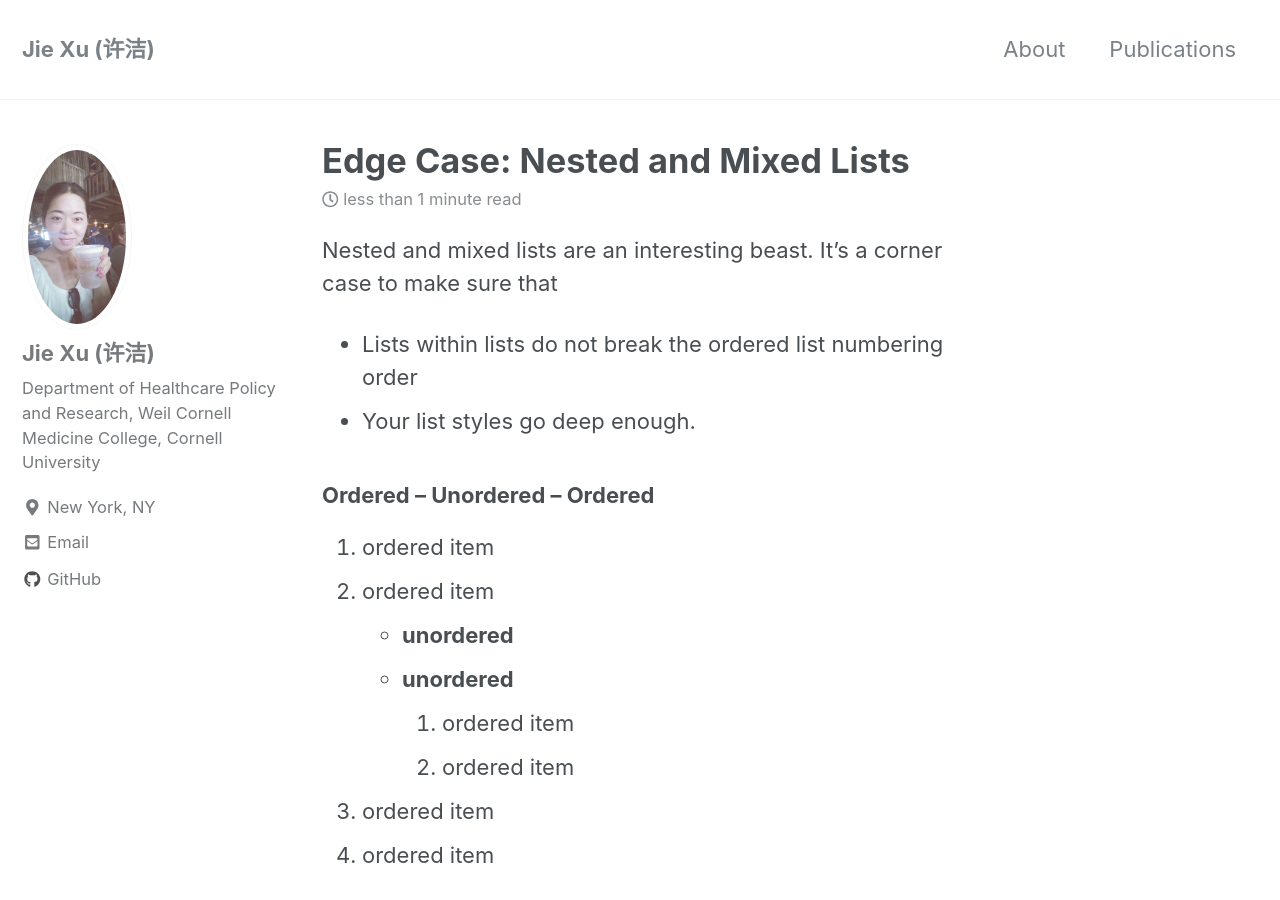
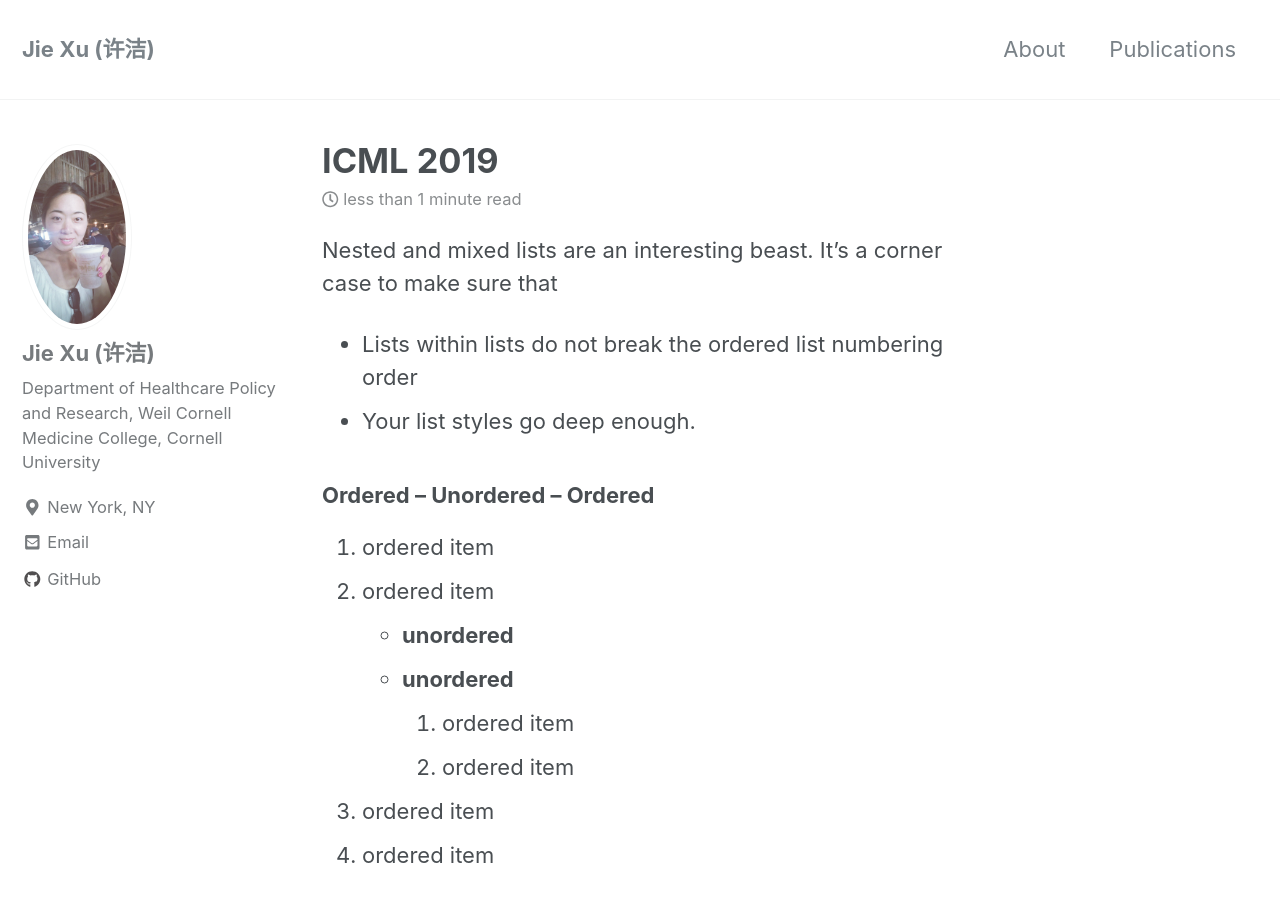
Before and after one commit to jxu1015/jxu1015.github.io, a Jekyll site: the page built from _posts/2009-05-15-edge-case-nested-and-mixed-lists.md, in a window 1280 px wide and 900 px high. Built offline with Jekyll 4.4.1, drawn with Linux system fonts in a browser that asks for light colours; nearby versions of some CDN libraries; some of the changed text lies outside the part shown.

Commit message:
Update 2009-05-15-edge-case-nested-and-mixed-lists.md

```diff
--- a/_posts/2009-05-15-edge-case-nested-and-mixed-lists.md
+++ b/_posts/2009-05-15-edge-case-nested-and-mixed-lists.md
@@ -1,7 +1,7 @@
 ---
-title: "Edge Case: Nested and Mixed Lists"
+title: "ICML 2019"
 categories:
-  - Edge Case
+  - Paper Reading
 tags:
   - content
   - css
```
